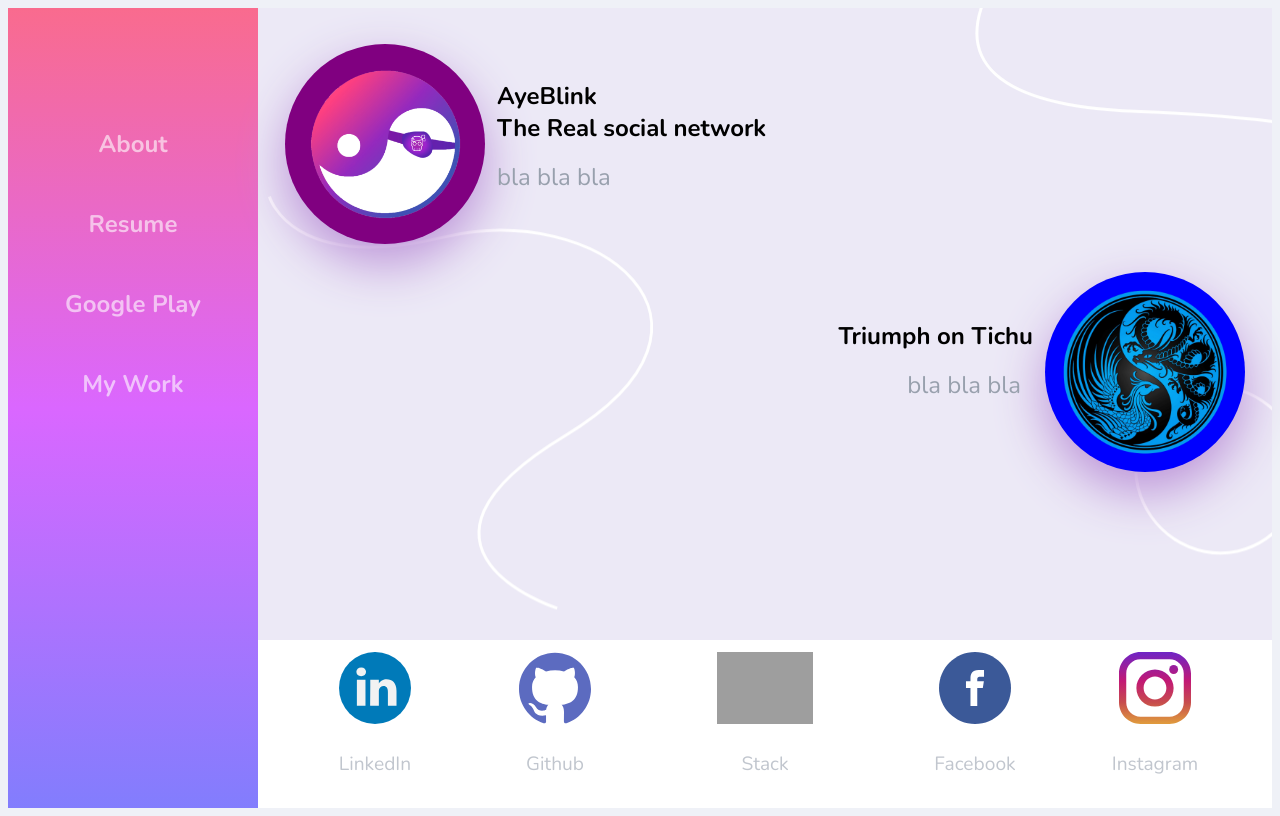
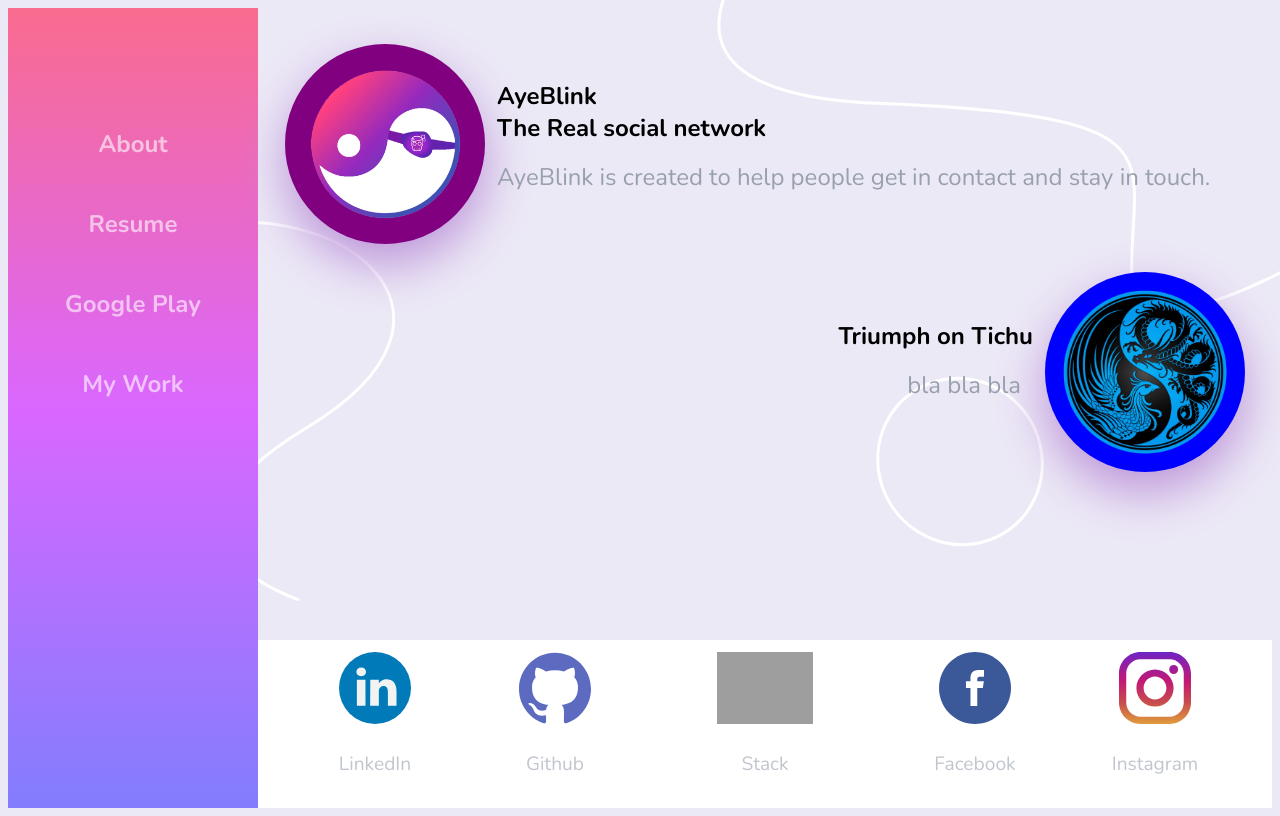
Before and after one commit to poimenidis/My_Portfolio, a Flask app: page /Google_Play in a window 1280 px wide. Run offline with Flask 2, Linux system fonts and the light colour scheme; grey boxes are pictures that could not be loaded.

Commit message:
Add some new changes

```diff
--- a/static/styles_contact.css
+++ b/static/stylesss_google_play.css
@@ -1,7 +1,7 @@
 @import url('https://fonts.googleapis.com/css?family=Nunito:300,400,700');
 body{
 	font-family:'Nunito', sans-serif;
-    background:url('images/Web.png');
+	background:url(images/background.png);
 }
 .content{
 	grid-area:content;
@@ -63,85 +63,55 @@
 	text-align:center;
 }
 .hero img{
+	margin: 0.5em 0;
 	text-decoration:none;
 	color:white;
 	font-weight:700;
-	background:  0 10px 50px rgba(188,147, 216, 1);
 	border-radius:400px;
-	margin: 1em 0;
+	transition:0.3s;
+	display:inline-block;
+	box-shadow: 0 20px 50px rgba(188,147, 216, 1);
+	width:200px;
+	background: purple;
+}
+.hero hl{
+	font-size:2em;
+	font-weight:300;
+	color:#373d46;
+}
+.hero p{
+	font-weight:300;
+	line-height:1.8em;
+	color:#98a0ad;
+}
+
+.hero2{
+	max-width:960px;
+	margin:0 auto;
+	text-align:center;
+}
+.hero2 img{
+	background:blue;
+	text-decoration:none;
+	color:white;
+	font-weight:700;
+	border-radius:400px;
 	transition:0.3s;
 	display:inline-block;
 	box-shadow: 0 20px 50px rgba(188,147, 216, 1);
 	width:200px;
 }
-.hero hl{
+.hero2 hl{
+	font-size:2em;
 	font-weight:300;
 	color:#373d46;
 }
-.hero p{
-    text-align: center;
+.hero2 p{
 	font-weight:300;
 	line-height:1.8em;
 	color:#98a0ad;
 }
 
-.content{
-	width: 85%;
-    height: 85%;
-    margin-left: auto;
-    margin-right: auto;
-    margin-top: 1em;
-    max-width: 650px;
-    max-height: 500px;
-	background:#f1f1f1;
-    box-sizing: border-box;
-    border-radius: 8px;
-    text-align: center;
-    box-shadow: 0 0 20px rgba(188,147, 216, 1);
-    font-family: "Montserrat", sans-serif;
-}
-
-.form-control{
-    margin-left: auto;
-    margin-right: auto;
-    width: 85%;
-    background: white;
-    border: 1px solid gray;
-    padding: 12px 18px;
-    border-radius: 8px;
-}
-
-.form-control label{
-    display: block;
-    text-align: left;
-    color: #333;
-    text-transform: uppercase;
-    font-size: 18px;
-}
-
-.form-control input, .form-control textarea{
-    width: 100%;
-    border: none;
-    background: none;
-    outline: none;
-    font-size: 18px;
-    margin-top: 6px;
-}
-
-.action-btn{
-    display: block; margin: 0 auto;
-    text-align: center;
-	text-decoration:none;
-	color:white;
-	font-weight:700;
-	background: #867bfb;
-	padding:1em 2em;
-	border-radius:40px;
-	transition:0.3s;
-}
-.action-btn:hover{
-	box-shadow: 0 10px 50px rgba(188,147, 216, 1);
-}
 footer ul{
 	max-width:640px;
 	margin:2em auto;
--- a/templates/Form.html
+++ b/templates/Form.html
@@ -4,7 +4,7 @@
     <head>
 		<link rel="icon" href="static/images/email.png">
         <title>Kostas Poimenidis</title>
-        <link rel="stylesheet" href="static/styles_contact.css" type="text/css">
+        <link rel="stylesheet" href="static/stylesss_contact.css" type="text/css">
     </head>
     <body>
         <div class="container">
--- a/templates/Google_Play.html
+++ b/templates/Google_Play.html
@@ -4,7 +4,7 @@
     <head>
 		<link rel="icon" href="static/images/googlePlay.png">
         <title>Kostas Poimenidis</title>
-        <link rel="stylesheet" href="static/styles_google_play.css" type="text/css">
+        <link rel="stylesheet" href="static/stylesss_google_play.css" type="text/css">
     </head>
     <body>
         <div class="container">
@@ -21,10 +21,12 @@
 
             <div class="content">
               <section class="hero">
-                <img src="static/images/ic_ayeblink_launch.png"/>
+			  <a href="https://play.google.com/store/apps/details?id=com.ayeblink.captainaye.ayeblink">
+               <img src="static/images/ic_ayeblink_launch.png"/>
+				</a>
                 <div class="hero-content">
                   <h1>AyeBlink<br>The Real social network</h1>
-                  <p id="descriptionAYE">bla bla bla</p>
+                  <p id="descriptionAYE">AyeBlink is created to help people get in contact and stay in touch.</p>
                 </div>
               </section>
 			  <br>
@@ -48,11 +50,11 @@
             <div class="footer">
               <footer>
                 <ul>
-                    <li><a href="https://www.linkedin.com/in/kostas-poimenidis-409b95177/"><img class="svg" src="static/images/linkedin.svg"/><p>LinkedIn</p></a></li><br>
-                    <li><a href="https://github.com/poimenidis"><img class="svg" src="static/images/github.svg"/><p>Github</p></a></li><br>
-					<li><a href="https://stackoverflow.com/users/10879962/kostas-poime?tab=profile"><img class="svg" src="static/images/stackoverflow.svg"/><p>Stack</p></a></li><br>
-                    <li><a href="https://www.facebook.com/kostaspoime"><img class="svg" src="static/images/facebook.svg"/><p>Facebook</p></a></li><br>
-                    <li><a href="https://www.instagram.com/kostaspoime/"><img class="svg" src="static/images/instagram.svg"/><p>Instagram</p></a></li>
+                    <li><a href="https://www.linkedin.com/in/kostas-poimenidis-409b95177/"><img id="svg" src="static/images/linkedin.svg"/><p>LinkedIn</p></a></li><br>
+                    <li><a href="https://github.com/poimenidis"><img id="svg" src="static/images/github.svg"/><p>Github</p></a></li><br>
+					<li><a href="https://stackoverflow.com/users/10879962/kostas-poime?tab=profile"><img id="svg" src="static/images/stackoverflow.svg"/><p>Stack</p></a></li><br>
+                    <li><a href="https://www.facebook.com/kostaspoime"><img id="svg" src="static/images/facebook.svg"/><p>Facebook</p></a></li><br>
+                    <li><a href="https://www.instagram.com/kostaspoime/"><img id="svg" src="static/images/instagram.svg"/><p>Instagram</p></a></li>
                 </ul>
               </footer>
             </div>
@@ -67,15 +69,15 @@
             about: "About",
             resume: "Resume",
             myWork: "My Work",
-            descriptionAYE: "bla bla bla",
-            descriptionTR: "bla bla bla"
+            descriptionAYE: "AyeBlink is created to help people get in contact and stay in touch.",
+            descriptionTR: "A fancy titch counter where users can play into its arena!"
         },
         el:{
             about: "Σχετικά",
             resume: "Βιογραφικό",
             myWork: "Τα Project μου",
-            descriptionAYE: "bla bla blaE",
-            descriptionTR: "bla bla blaA"
+            descriptionAYE: "Το AyeBlink δημιουργήθηκε για να βοηθήσει ανθρώπους να επικοινωνούν μεταξύ τους και να βρίσκονται σε επαφή.",
+            descriptionTR: "Triumph προσφέρει την δυνατότητα σε όλους τους παίκτες Tichu να μετρήσουν τις ικανότητες τους, απλώς καταγράφοντας τα παιχνίδια που παίζουν."
         }
     };
 
--- a/templates/portfolio.html
+++ b/templates/portfolio.html
@@ -4,7 +4,7 @@
     <head>
 		<link rel="icon" href="static/images/profile_icon.png">
         <title>Kostas Poimenidis</title>
-        <link rel="stylesheet" href="static/styles.css" type="text/css">
+        <link rel="stylesheet" href="static/styless.css" type="text/css">
     </head>
     <body>
         <div class="container">
```
Also changed, not shown: other parts of static/stylesss_google_play.css (+30 -11 lines), static/styless.css (renamed from static/styles_google_play.css, +23 -57 lines), static/stylesss_contact.css (renamed from static/styles.css, +51 -7 lines).
